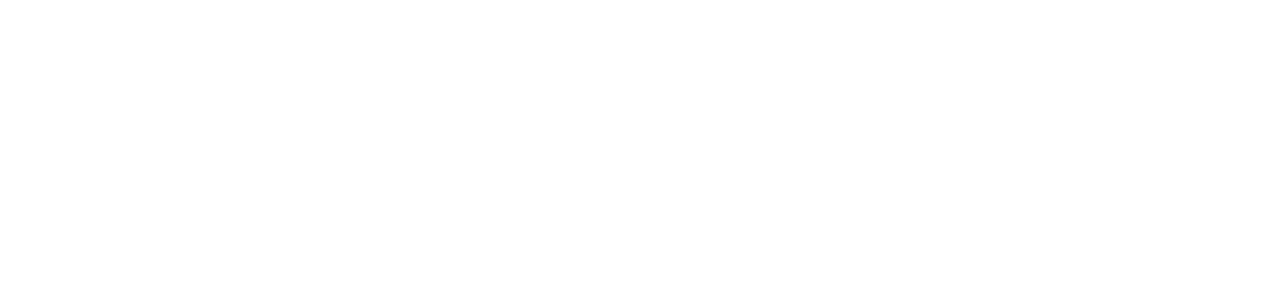
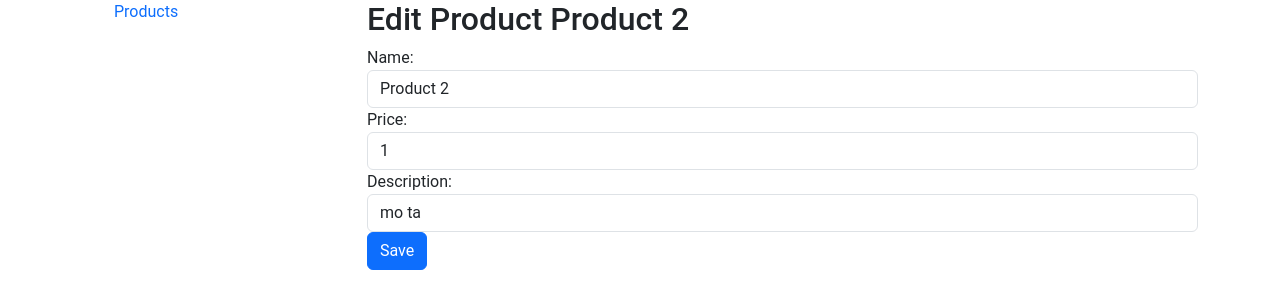
Before and after one commit to vanhoa690/hoadv_angular, an Angular app: page /admin/product/edit/1 in a window 1280 px wide. Before the commit this address led to /. Shown: the top 308 px of the page. Built offline with nearby package versions, Linux system fonts and the light colour scheme; data requests are answered from the project's data file.

Commit message:
add edit product

```diff
--- a/db.json
+++ b/db.json
@@ -2,15 +2,21 @@
   "products": [
     {
       "id": 1,
-      "name": "Product 1",
-      "price": 200,
+      "name": "Product 2",
+      "price": 1,
       "desc": "mo ta"
     },
     {
-      "name": "2123",
+      "name": "1",
       "desc": "123",
-      "price": 123,
+      "price": 2,
       "id": 2
+    },
+    {
+      "name": "2",
+      "desc": "",
+      "price": 0,
+      "id": 3
     }
   ],
   "users": [
--- a/src/app/app-routing.module.ts
+++ b/src/app/app-routing.module.ts
@@ -3,6 +3,7 @@
 import { LayoutAdminComponent } from './layouts/layout-admin/layout-admin.component';
 import { LayoutClientComponent } from './layouts/layout-client/layout-client.component';
 import { CreateProductComponent } from './pages/admin/create-product/create-product.component';
+import { EditProductComponent } from './pages/admin/edit-product/edit-product.component';
 import { ProductsComponent } from './pages/admin/products/products.component';
 import { HomeComponent } from './pages/home/home.component';
 import { LoginComponent } from './pages/login/login.component';
@@ -26,6 +27,7 @@
     children: [
       { path: 'products', component: ProductsComponent },
       { path: 'create-product', component: CreateProductComponent },
+      { path: 'product/edit/:id', component: EditProductComponent },
     ],
   },
 ];
--- a/src/app/app.module.ts
+++ b/src/app/app.module.ts
@@ -15,6 +15,7 @@
 import { LayoutAdminComponent } from './layouts/layout-admin/layout-admin.component';
 import { LayoutClientComponent } from './layouts/layout-client/layout-client.component';
 import { CreateProductComponent } from './pages/admin/create-product/create-product.component';
+import { EditProductComponent } from './pages/admin/edit-product/edit-product.component';
 
 @NgModule({
   declarations: [
@@ -29,6 +30,7 @@
     LayoutAdminComponent,
     LayoutClientComponent,
     CreateProductComponent,
+    EditProductComponent,
   ],
   imports: [BrowserModule, AppRoutingModule, FormsModule, HttpClientModule],
   providers: [],
--- /dev/null
+++ b/src/app/pages/admin/edit-product/edit-product.component.html
@@ -0,0 +1,37 @@
+<h2>Edit Product {{product.name}}</h2>
+<form (ngSubmit)="handleSubmitForm()">
+  <div class="form-group">
+    <label for="name">Name:</label>
+    <input
+      [(ngModel)]="product.name"
+      type="text"
+      id="name"
+      class="form-control"
+      name="name"
+    />
+  </div>
+
+  <div class="form-group">
+    <label for="price">Price:</label>
+    <input
+      [(ngModel)]="product.price"
+      type="number"
+      id="price"
+      class="form-control"
+      name="price"
+    />
+  </div>
+
+  <div class="form-group">
+    <label for="desc">Description:</label>
+    <input
+      [(ngModel)]="product.desc"
+      type="string"
+      id="desc"
+      class="form-control"
+      name="desc"
+    />
+  </div>
+
+  <button class="btn btn-primary">Save</button>
+</form>
--- /dev/null
+++ b/src/app/pages/admin/edit-product/edit-product.component.ts
@@ -0,0 +1,48 @@
+import { Component } from '@angular/core';
+import { ActivatedRoute, Router } from '@angular/router';
+import { CreateProductForm } from '../../../types/Product';
+import { ProductService } from '../../../services/product.service';
+
+@Component({
+  selector: 'app-edit-product',
+  // standalone: true,
+  // imports: [],
+  templateUrl: './edit-product.component.html',
+  styleUrl: './edit-product.component.css',
+})
+export class EditProductComponent {
+  productId: number | undefined;
+  product: CreateProductForm = {
+    name: '',
+    desc: '',
+    price: 0,
+  };
+
+  constructor(
+    private route: ActivatedRoute,
+    private router: Router,
+    private productService: ProductService
+  ) {}
+
+  ngOnInit(): void {
+    this.route.params.subscribe((param) => {
+      this.productId = param['id'];
+      return this.getProductById();
+    });
+  }
+
+  getProductById() {
+    if (!this.productId) return;
+    return this.productService
+      .getProductDetail(this.productId)
+      .subscribe((product) => (this.product = product));
+  }
+
+  handleSubmitForm() {
+    if (!this.productId) return;
+    if (!this.product.name) return alert('Them ten san pham');
+    this.productService
+      .updateProduct(this.productId, this.product)
+      .subscribe(() => this.router.navigate(['/admin/products']));
+  }
+}
--- a/src/app/pages/admin/products/products.component.html
+++ b/src/app/pages/admin/products/products.component.html
@@ -16,7 +16,7 @@
       <td>{{ product.price }}</td>
       <td>
         <button (click)="deleteProductById(product.id)">Delete</button>
-        <button>Update</button>
+        <a [routerLink]="['/admin/product/edit', product.id]">Edit</a>
       </td>
     </tr>
   </tbody>
--- a/src/app/services/product.service.ts
+++ b/src/app/services/product.service.ts
@@ -29,7 +29,7 @@
     return this.http.post<Product>(this.apiUrl, product);
   }
 
-  updateProduct(productId: number, product: Product): Observable<Product> {
+  updateProduct(productId: number, product: CreateProductForm): Observable<Product> {
     const url = `${this.apiUrl}/${productId}`;
     return this.http.put<Product>(url, product);
   }
```
Also changed, not shown: src/app/pages/admin/edit-product/edit-product.component.css (added), 1 other file (tests, documents, lock files or other folders).
